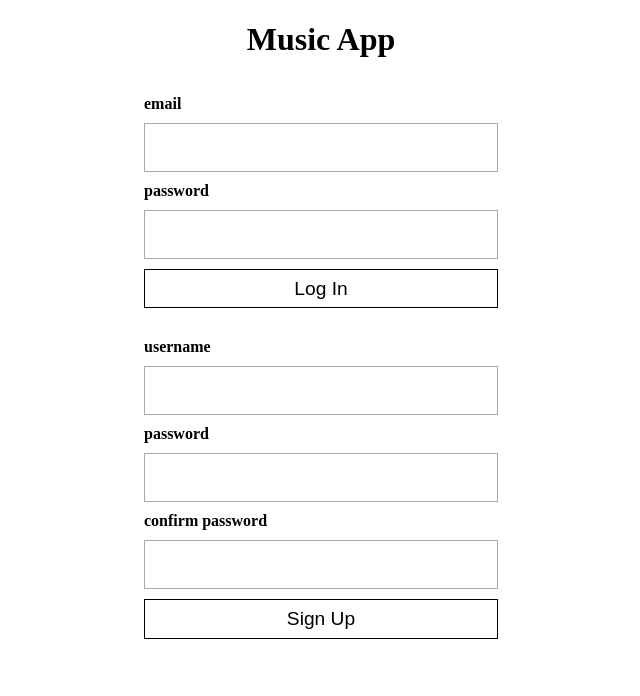
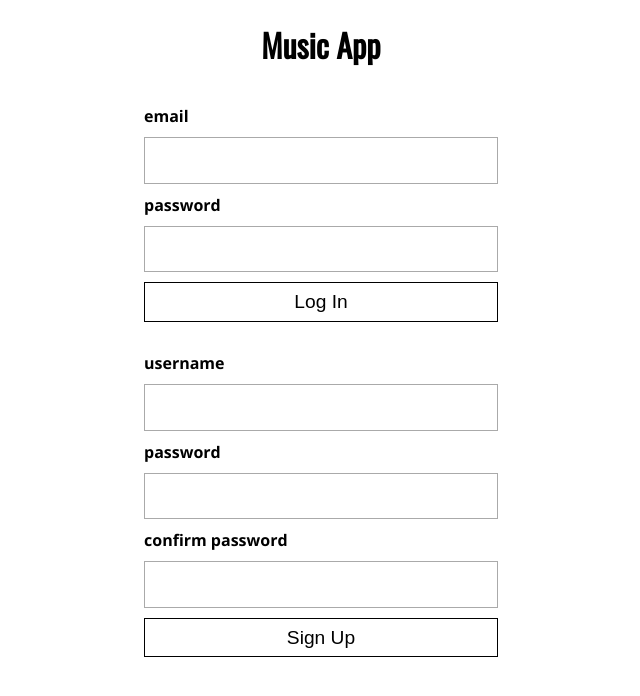
Before and after one commit to rdowdy/mixulus-client, a website: page app/login.html in a window 1280 px wide. Shown: the whole page, without its empty margins (319-959 px from the left). Drawn offline with nearby package versions, Linux system fonts and the light colour scheme; files that its build step writes are made by us from their sources.

Commit message:
Style tweaks

```diff
--- a/app/css/main.css
+++ b/app/css/main.css
@@ -7,6 +7,7 @@ html {
 body {
     width: 100%;
     margin: 0 auto;
+    font-family: 'Open Sans';
 }
 
 *,
@@ -27,6 +28,7 @@ button:focus {
 
 header h1 {
     text-align: center;
+    font-family: 'Oswald';
 }
 
 /************************/
@@ -72,7 +74,11 @@ header h1 {
 .input-group input {
     margin: 10px 0;
     width: 100%;
-    font-size: 2em;
+    font-size: 1.3em;
     border: 1px solid #aaa;
-    padding: 5px;
+    padding: .5em;
 }
+
+.input-group input:focus {
+    outline: 1px solid #aaa;
+}
--- a/app/login.html
+++ b/app/login.html
@@ -4,6 +4,7 @@
 <head>
     <meta charset="UTF-8">
     <title>Music App</title>
+    <link href="https://fonts.googleapis.com/css?family=Open+Sans:400,700|Oswald" rel="stylesheet">
     <!-- bower:css -->
     <!-- endbower -->
     <!-- inject:css -->
```
